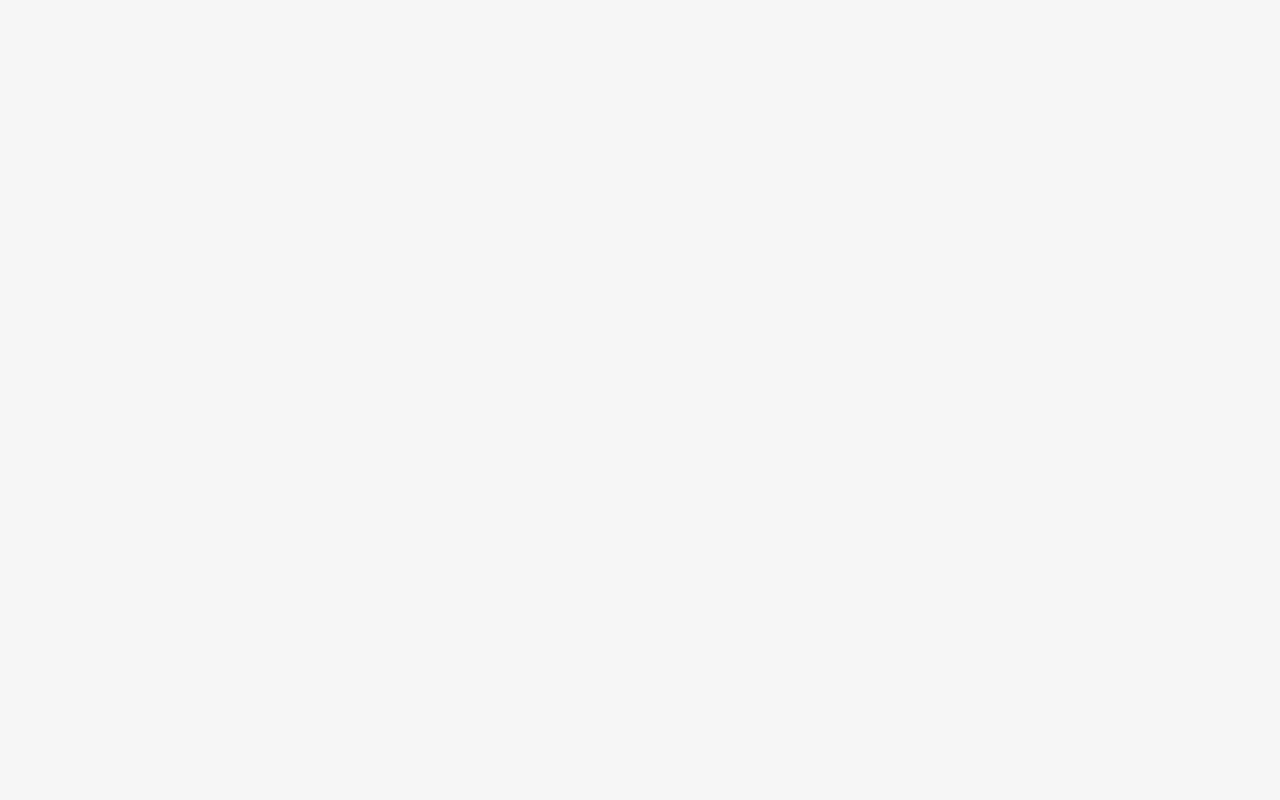
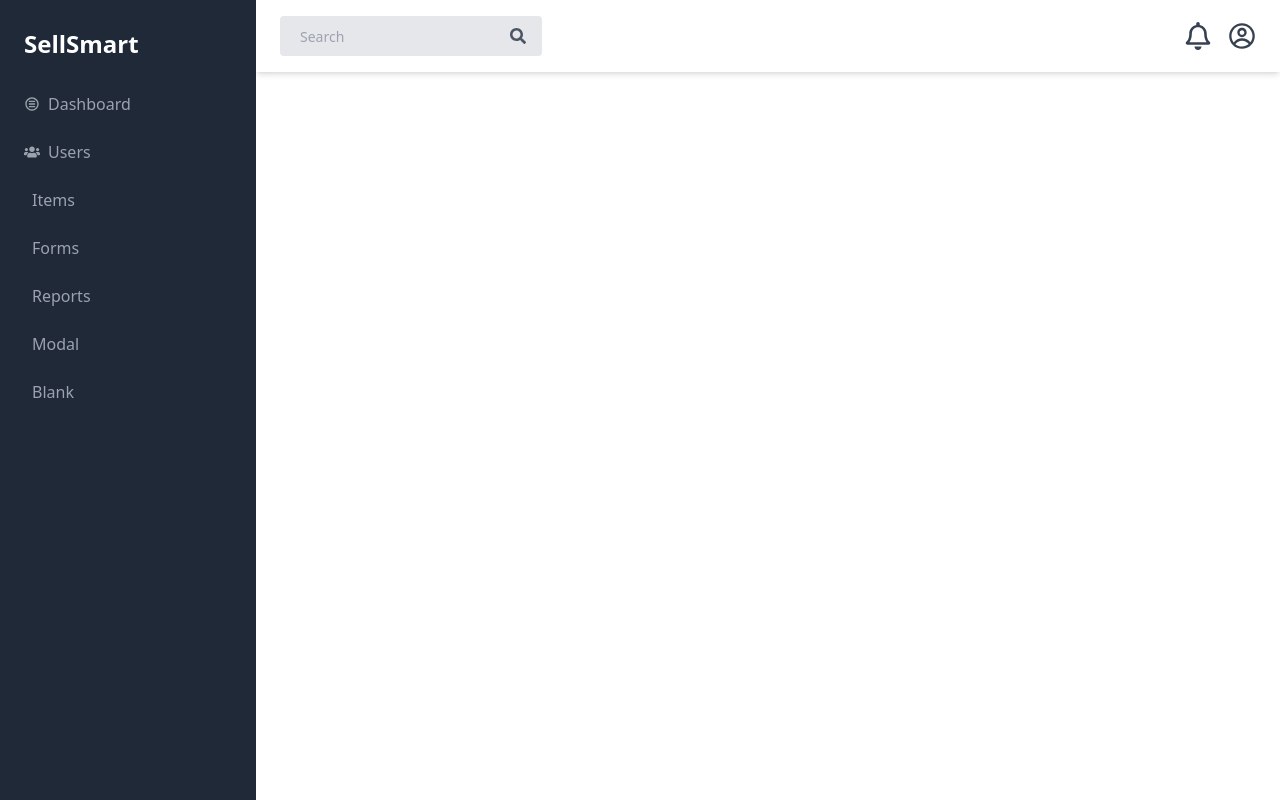
Before and after one commit to Ishahtech/SellSmart, a React (Vite) app: page /admin in a window 1280 px wide. Before the commit this address had no page. Built offline with nearby package versions, Linux system fonts and the light colour scheme.

Commit message:
feat: added Admin's dashboard Structure

```diff
--- a/package.json
+++ b/package.json
@@ -19,7 +19,8 @@
     "react": "^18.3.1",
     "react-chartjs-2": "^5.2.0",
     "react-dom": "^18.3.1",
-    "react-router-dom": "^6.24.1",
+    "react-icons": "^5.2.1",
+    "react-router-dom": "^6.26.0",
     "tailwindcss": "^3.4.4"
   },
   "devDependencies": {
--- a/src/App.jsx
+++ b/src/App.jsx
@@ -6,6 +6,7 @@ import LoginEmployee from "./components/LoginEmployee";
 import WelcomeScreen from "./components/WelcomeScreen.jsx";
 import Wholelanding from "./components/LandingPage/Wholelanding.jsx";
 import Manager from "./components/ManagerDashboard/Manager.jsx";
+import Admin from "./components/AdminDashboard/Admin.jsx";
 const App = () => {
   return (
     <>
@@ -18,6 +19,7 @@ const App = () => {
           <Route path="/Employee" element={<LoginEmployee />} />
           <Route path="/Owner" element={<LoginOwner />} />
           <Route path="/Manager" element={<Manager />} />
+          <Route path="/admin" element={<Admin />} />
         </Routes>
       </Router>
     </>
--- /dev/null
+++ b/src/components/AdminDashboard/Admin.jsx
@@ -0,0 +1,13 @@
+import AdminLayout from './AdminLayout'
+import Sidebar from './sidebar'
+import Navbar from './Navbar'
+
+function Admin() {
+  return (
+    <>
+    <AdminLayout />
+    </>
+  )
+}
+
+export default Admin
--- /dev/null
+++ b/src/components/AdminDashboard/AdminLayout.jsx
@@ -0,0 +1,25 @@
+import Navbar from "./Navbar";
+import Sidebar from "./sidebar";
+import { Outlet } from "react-router-dom";
+
+function AdminLayout() {
+  return (
+    <div className="flex h-screen">
+      {/* Sidebar */}
+      <Sidebar className="w-64 h-full bg-gray-800 text-white" />
+
+      {/* Main Content Area */}
+      <div className="flex flex-col flex-1 bg-white">
+        {/* Navbar */}
+        <Navbar className="bg-gray-900 text-white p-4" />
+
+        {/* Content Area */}
+        <div className="flex-1 p-4 overflow-auto">
+          <Outlet />
+        </div>
+      </div>
+    </div>
+  );
+}
+
+export default AdminLayout;
--- /dev/null
+++ b/src/components/AdminDashboard/Content.jsx
@@ -0,0 +1,81 @@
+import React from 'react';
+import { FaUsers, FaCartShopping, FaSitemap, FaWallet } from 'react-icons/fa';
+
+const Content = () => {
+  return (
+    <main className="flex-1 bg-gray-100 p-6">
+      <h3 className="text-2xl font-semibold text-gray-700 mb-6">Dashboard</h3>
+      <div className="grid grid-cols-1 md:grid-cols-2 lg:grid-cols-4 gap-6 mb-6">
+        <div className="bg-white p-6 rounded-lg shadow-md flex items-center space-x-6">
+          <FaUsers className="text-blue-500 text-2xl" />
+          <div>
+            <h3 className="text-2xl font-bold">8,430</h3>
+            <span className="text-gray-600">New Users</span>
+          </div>
+        </div>
+        <div className="bg-white p-6 rounded-lg shadow-md flex items-center space-x-6">
+          <FaCartShopping className="text-green-500 text-2xl" />
+          <div>
+            <h3 className="text-2xl font-bold">220,400</h3>
+            <span className="text-gray-600">Total Orders</span>
+          </div>
+        </div>
+        <div className="bg-white p-6 rounded-lg shadow-md flex items-center space-x-6">
+          <FaSitemap className="text-yellow-500 text-2xl" />
+          <div>
+            <h3 className="text-2xl font-bold">315,000</h3>
+            <span className="text-gray-600">Products Sold</span>
+          </div>
+        </div>
+        <div className="bg-white p-6 rounded-lg shadow-md flex items-center space-x-6">
+          <FaWallet className="text-red-500 text-2xl" />
+          <div>
+            <h3 className="text-2xl font-bold">$430.43</h3>
+            <span className="text-gray-600">This Month</span>
+          </div>
+        </div>
+      </div>
+      <div className="bg-white p-6 rounded-lg shadow-md">
+        <table className="w-full">
+          <thead>
+            <tr>
+              <th className="text-left">Name</th>
+              <th className="text-left">Titles</th>
+              <th className="text-left">Status</th>
+              <th className="text-left">Role</th>
+              <th className="text-left">Actions</th>
+            </tr>
+          </thead>
+          <tbody>
+            {[...Array(5)].map((_, index) => (
+              <tr key={index} className="border-t">
+                <td className="py-4 flex items-center">
+                  <img src="images/user.png" alt="User" className="h-10 w-10 rounded-full mr-4"/>
+                  <div>
+                    <h5 className="font-semibold">John Doe</h5>
+                    <p className="text-gray-600">johndoe@example.com</p>
+                  </div>
+                </td>
+                <td className="py-4">
+                  <h5 className="font-semibold">Software Engineer</h5>
+                  <p className="text-gray-600">Web dev</p>
+                </td>
+                <td className="py-4">
+                  <p className="text-green-500">Active</p>
+                </td>
+                <td className="py-4">
+                  <p>Owner</p>
+                </td>
+                <td className="py-4">
+                  <a href="#" className="text-blue-500 hover:underline">Edit</a>
+                </td>
+              </tr>
+            ))}
+          </tbody>
+        </table>
+      </div>
+    </main>
+  );
+};
+
+export default Content;
--- /dev/null
+++ b/src/components/AdminDashboard/Navbar.jsx
@@ -0,0 +1,28 @@
+import React from 'react';
+import { FaRegBell, FaSearch  } from "react-icons/fa";
+import { CgProfile } from "react-icons/cg";
+
+const Navbar = () => {
+  return (
+    <nav className="bg-white shadow-md py-4 px-6 flex justify-between items-center">
+      <div className="flex items-center space-x-4">
+        <div className="relative text-gray-600">
+          <input
+            type="text"
+            placeholder="Search"
+            className="bg-gray-200 h-10 px-5 pr-10 rounded text-sm focus:outline-none"
+          />
+          <button type="submit" className="absolute right-0 top-0 mt-3 mr-4">
+            <FaSearch />
+          </button>
+        </div>
+      </div>
+      <div className="flex items-center space-x-4">
+        <FaRegBell className="h-7 w-7 text-gray-700" />
+        <CgProfile className="h-7 w-7 text-gray-700" />
+      </div>
+    </nav>
+  );
+};
+
+export default Navbar;
--- /dev/null
+++ b/src/components/AdminDashboard/sidebar.jsx
@@ -0,0 +1,45 @@
+import React from 'react';
+import { IoMdMenu } from "react-icons/io";
+import { CgMenuRound } from "react-icons/cg";
+import { FaUsers } from "react-icons/fa";
+
+const Sidebar = () => {
+  return (
+    <aside className="h-screen bg-gray-800 text-white w-64 space-y-6 py-7 px-2 absolute inset-y-0 left-0 transform -translate-x-full md:relative md:translate-x-0 transition duration-200 ease-in-out">
+      <div className="text-white flex items-center space-x-2 px-4">
+        <span className="text-2xl font-extrabold">SellSmart</span>
+      </div>
+      <nav>
+        <ul className="space-y-2">
+          <li className="flex items-center px-4 py-2 text-gray-400 hover:bg-gray-700 hover:text-white rounded-md">
+            <CgMenuRound className=" "/><a href="#" className="ml-2">Dashboard</a>
+          </li>
+          <li className="flex items-center px-4 py-2 text-gray-400 hover:bg-gray-700 hover:text-white rounded-md">
+            <FaUsers /><a href="#" className="ml-2">Users</a>
+          </li>
+          <li className="flex items-center px-4 py-2 text-gray-400 hover:bg-gray-700 hover:text-white rounded-md">
+           <a href="#" className="ml-2">Items</a>
+          </li>
+          <li className="flex items-center px-4 py-2 text-gray-400 hover:bg-gray-700 hover:text-white rounded-md">
+            <a href="#" className="ml-2">Forms</a>
+          </li>
+          <li className="flex items-center px-4 py-2 text-gray-400 hover:bg-gray-700 hover:text-white rounded-md">
+            <a href="#" className="ml-2">Reports</a>
+          </li>
+          <li className="flex items-center px-4 py-2 text-gray-400 hover:bg-gray-700 hover:text-white rounded-md">
+            <a href="#" className="ml-2">Modal</a>
+          </li>
+          <li className="flex items-center px-4 py-2 text-gray-400 hover:bg-gray-700 hover:text-white rounded-md">
+            <a href="#" className="ml-2">Blank</a>
+          </li>
+        </ul>
+        <button className='absolute top-4 right-4 lg:hidden'>
+            <IoMdMenu className='w-7 h-7 text-blue-900'/>
+
+        </button>
+      </nav>
+    </aside>
+  );
+};
+
+export default Sidebar;
```
Also changed, not shown: 1 other file (tests, documents, lock files or other folders).
